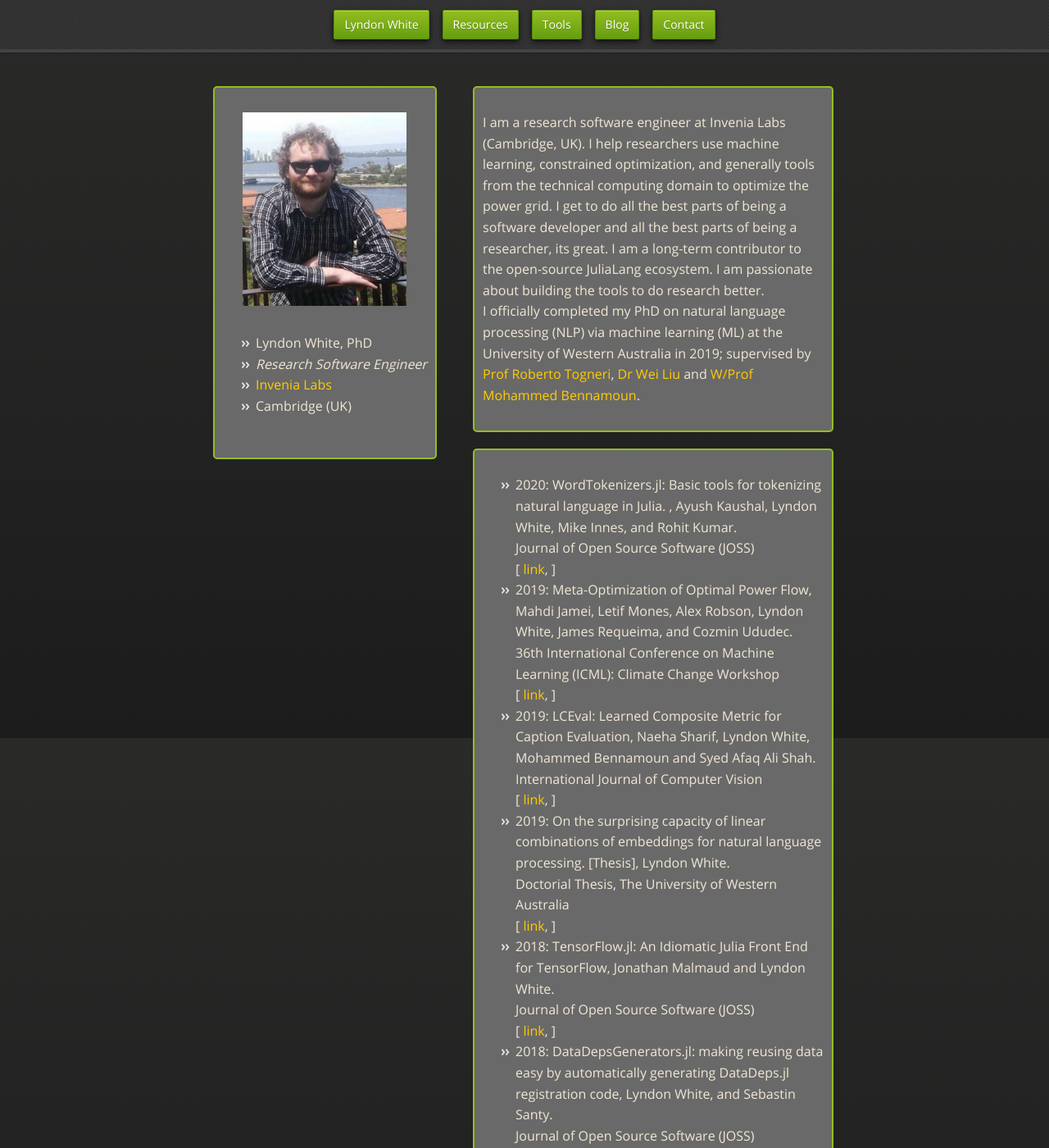
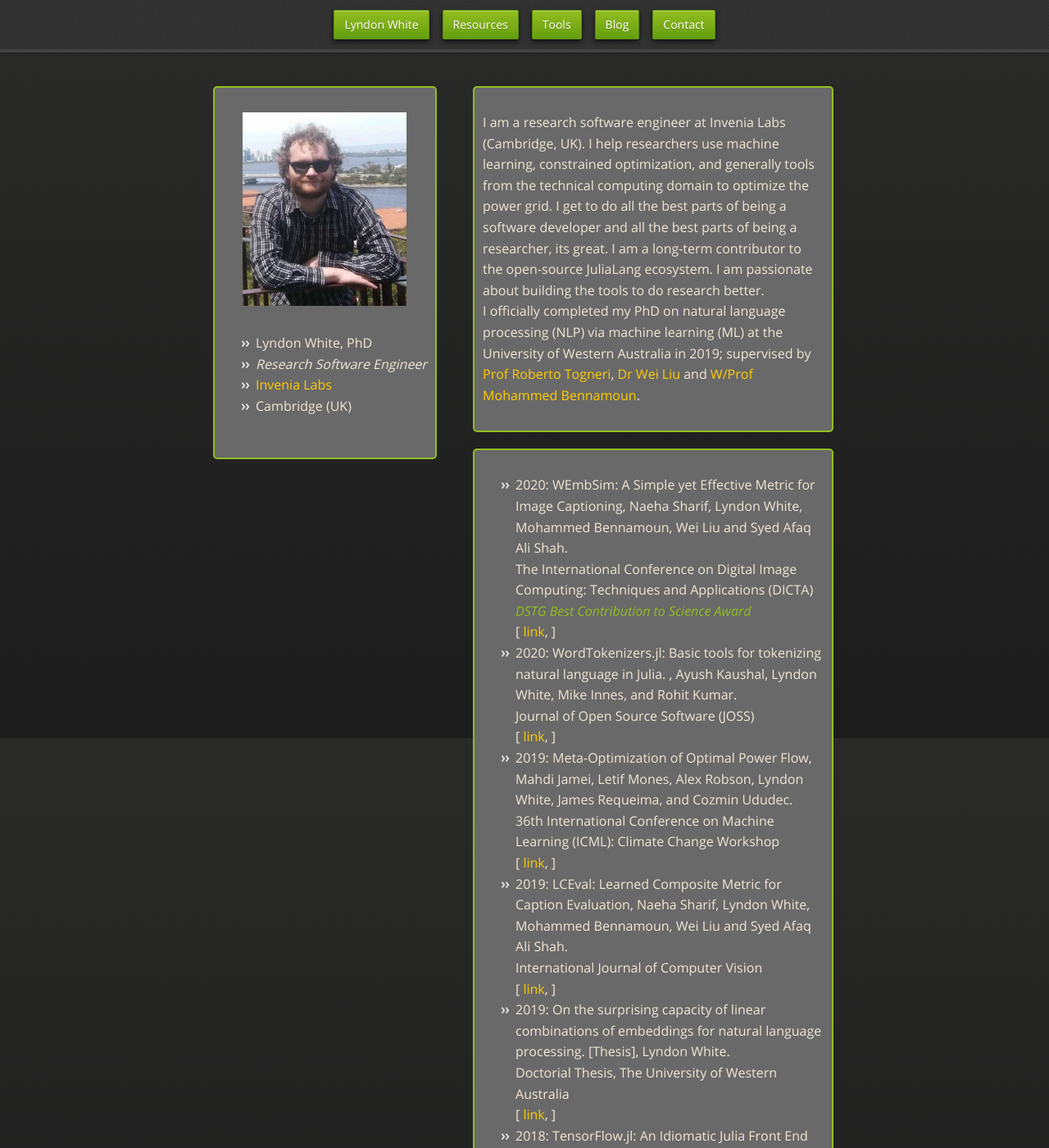
Before and after one commit to oxinabox/oxinabox.github.io, a Jekyll site: the page built from index.html, in a window 1280 px wide and 1400 px high. Shown: the whole window at 82% size. Built offline with Jekyll 4.4.1, drawn with Linux system fonts in a browser that asks for light colours; nearby versions of some CDN libraries; some web fonts are replaced.

Commit message:
add WEmbSim

```diff
--- a/_data/publications.yml
+++ b/_data/publications.yml
@@ -1,3 +1,11 @@
+- title: "WEmbSim: A Simple yet Effective Metric for Image Captioning"
+  author: Naeha Sharif, Lyndon White, Mohammed Bennamoun, Wei Liu and Syed Afaq Ali Shah
+  venue: 'The International Conference on Digital Image Computing: Techniques and Applications (DICTA)'
+  award: DSTG Best Contribution to Science Award
+  year: 2020
+  link: "http://www.dicta2020.org/wp-content/uploads/2020/09/1_CameraReady.pdf"
+
+
 - title: "WordTokenizers.jl: Basic tools for tokenizing natural language in Julia. "
   author: Ayush Kaushal, Lyndon White, Mike Innes, and Rohit Kumar
   venue: 'Journal of Open Source Software (JOSS)'
@@ -11,7 +19,7 @@
   link: "https://www.climatechange.ai/CameraReady/43/CameraReadySubmission/icml_invenia_cameraready.pdf"
 
 - title: "LCEval: Learned Composite Metric for Caption Evaluation"
-  author: Naeha Sharif, Lyndon White, Mohammed Bennamoun and Syed Afaq Ali Shah
+  author: Naeha Sharif, Lyndon White, Mohammed Bennamoun, Wei Liu and Syed Afaq Ali Shah
   venue: 'International Journal of Computer Vision'
   year: 2019
   link: "https://www.researchgate.net/profile/Naeha_Sharif2/publication/334760575_LCEval_Learned_Composite_Metric_for_Caption_Evaluation/links/5d429677a6fdcc370a715269/LCEval-Learned-Composite-Metric-for-Caption-Evaluation.pdf"
```
